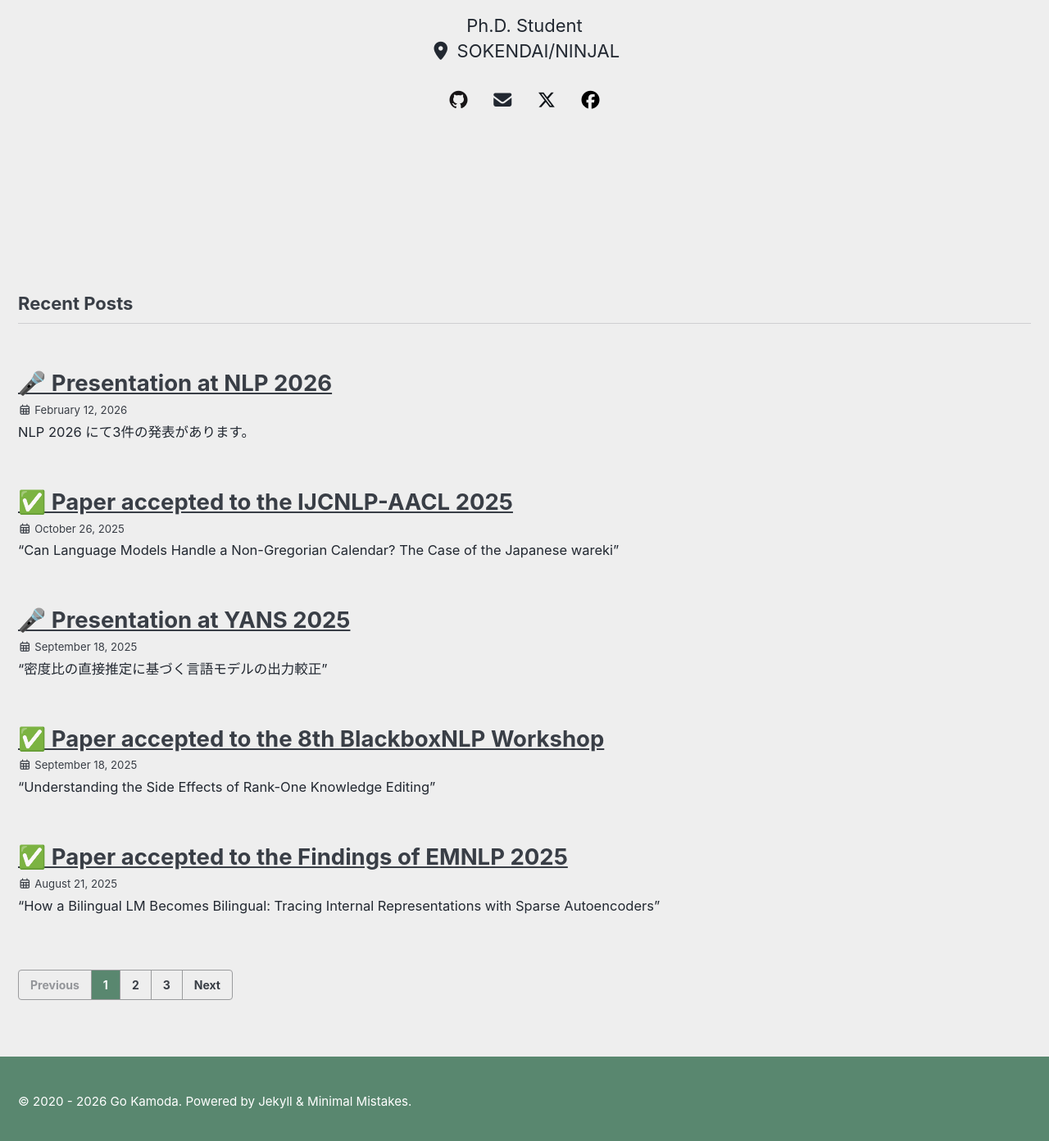
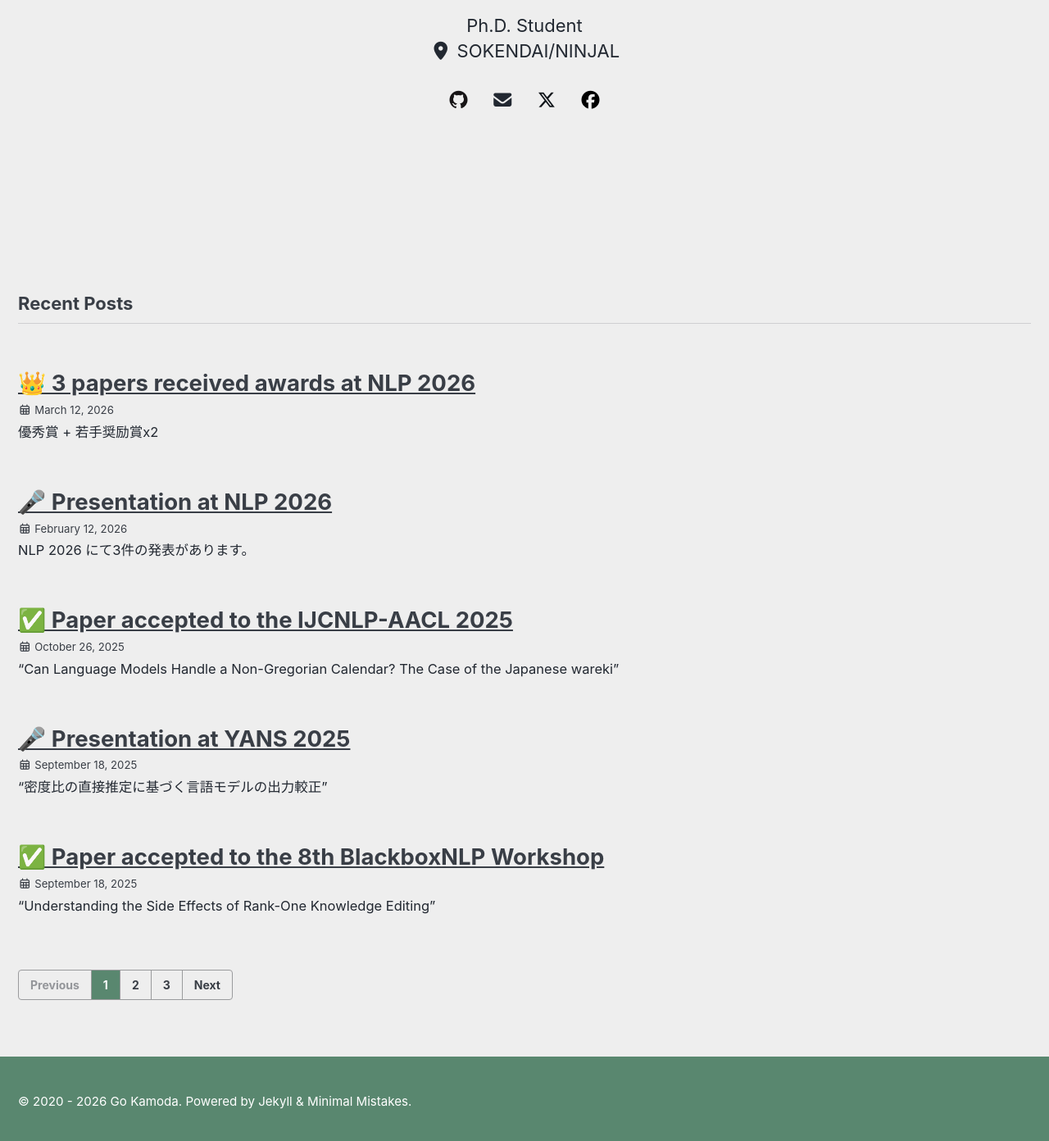
Before and after one commit to gokamoda/gokamoda.github.io, a Jekyll site: the page built from index.html, in a window 1280 px wide and 1400 px high, scrolled down 533 px. Shown: the top 1392 px of the window at 82% size. Built offline with Jekyll 4.4.1, drawn with Linux system fonts in a browser that asks for light colours; cached includes are drawn as plain includes; some web fonts are replaced; the list of posts is cut into pages by our own code.

Commit message:
added awards for nlp2026

```diff
--- /dev/null
+++ b/collections/_posts/2026-03-12-nlp2026-awards.md
@@ -0,0 +1,65 @@
+---
+layout: splash
+title: "👑 3 papers received awards at NLP 2026"
+category: News
+excerpt: "優秀賞 + 若手奨励賞x2"
+header:
+  show_overlay_excerpt: false
+  overlay_color: "#59876F"
+show_date: true
+---
+2026年3月9日から13日にかけて宇都宮（栃木）で開催された [言語処理学会第32回年次大会 (NLP 2026)](https://anlp.jp/nlp2026/index.html) にて、以下の研究で3件の受賞がありました。
+
+{% assign nlp2026_pubs = site.pubDomesticConferences
+    | where_exp: "item", "item.slug contains '202603-nlp'" %}
+
+{{ nlp2026_pubs | size }}件の発表のうち、以下の賞を受賞しました。
+
+## 優秀賞
+
+<div>
+  <ul>
+    {% for publication in nlp2026_pubs %}
+      {% assign has_award = false %}
+      {% for award in publication.awards %}
+        {% unless has_award %}
+          {% if award.name contains "言語処理学会第32回年次大会 優秀賞" %}
+            {% assign has_award = true %}
+          {% endif %}
+        {% endunless %}
+      {% endfor %}
+      {% if has_award %}
+      <li>
+      {% include pub-anlp-domestic-conf.html publication=publication %}
+      </li>
+      {% endif %}
+    {% endfor %}
+  </ul>
+</div>
+
+## 若手奨励賞
+賞は第一著者に与えられる．
+
+<div>
+  <ul>
+    {% for publication in nlp2026_pubs %}
+      {% assign has_award = false %}
+      {% for award in publication.awards %}
+        {% unless has_award %}
+          {% if award.name contains "言語処理学会第32回年次大会 若手奨励賞" %}
+            {% assign has_award = true %}
+          {% endif %}
+        {% endunless %}
+      {% endfor %}
+      {% if has_award %}
+      <li>
+      {% include pub-anlp-domestic-conf.html publication=publication %}
+      </li>
+      {% endif %}
+    {% endfor %}
+  </ul>
+</div>
+
+
+
+-> [Publications](/cv/#domestic-conferences)
```
Also changed, not shown: collections/_pubDomesticConferences/202603-nlp-kiya.md (+3 -0 lines), collections/_pubDomesticConferences/202603-nlp-ohashi.md (+3 -0 lines), collections/_pubDomesticConferences/202603-nlp-yoneda.md (+3 -0 lines).
